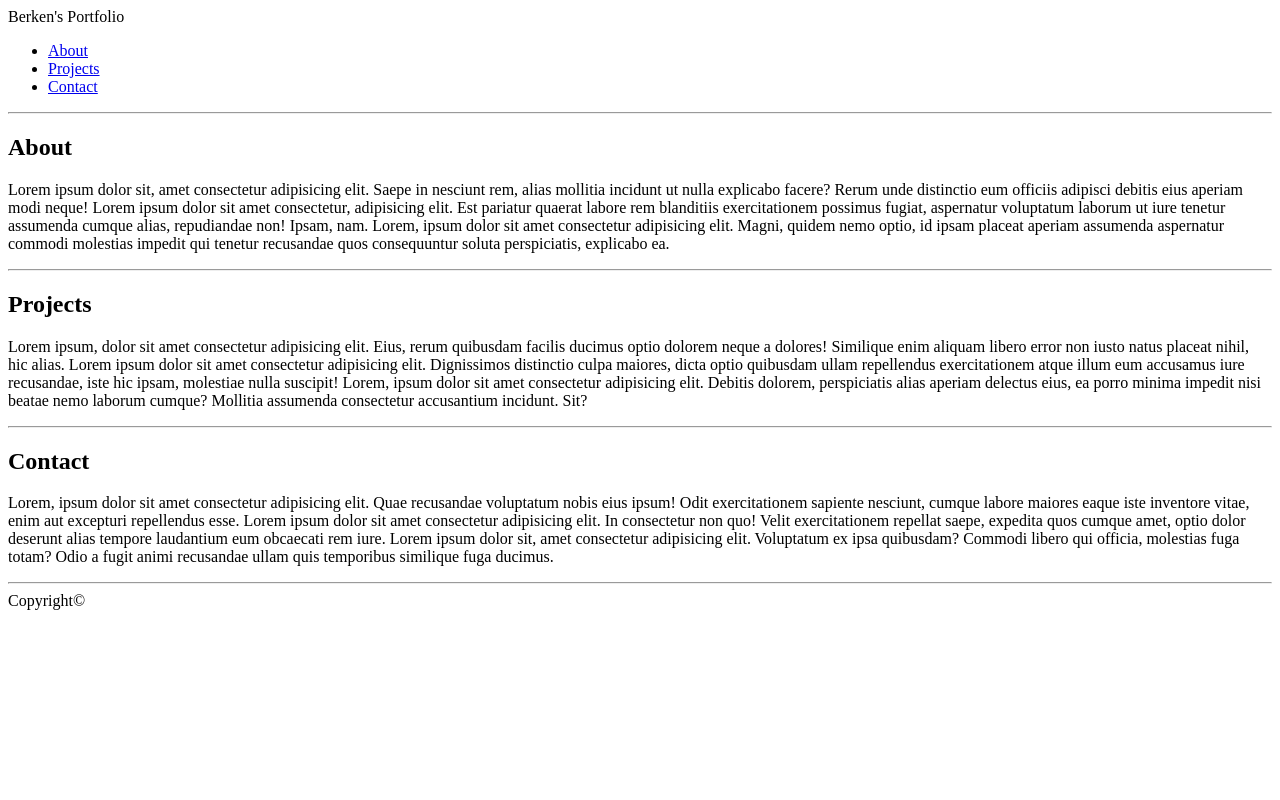
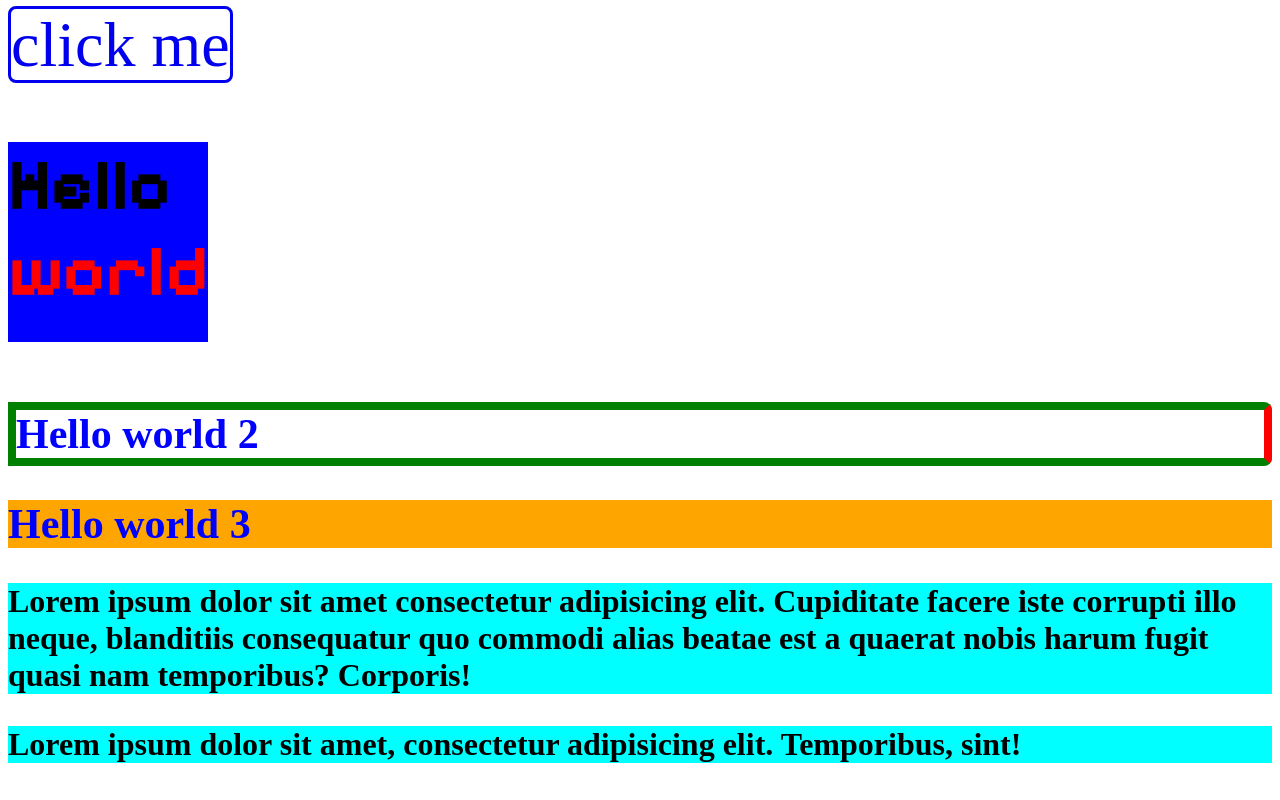
Before and after one commit to BerkenA/week-2-html-css, a plain HTML site: page index.html in a window 1280 px wide. Drawn offline with Linux system fonts and the light colour scheme; a web font is replaced by a local one.

Commit message:
Did some simple CSS learning and playing around with HTML and CSS

```diff
--- /dev/null
+++ b/css/styles.css
@@ -0,0 +1,66 @@
+* {
+
+}
+
+/*This is my
+first heading
+just to remind
+you*/
+#first-heading {
+    background-color:blue;
+    font-size:72px;
+    width: 200px;
+    height: 200px;
+    font-family: 'Pixelify Sans', cursive;
+}
+
+/* #first-heading-sub-word {
+    color: red;
+} */
+
+#first-heading span {
+    color: red;
+}
+
+#second-heading {
+    color:blue;
+    background-color: transparent;
+    border-style: solid;
+    border-width: 8px;
+    border-color: green;
+    /* border-top-style: none; */
+    border-right-color: red;
+    border-top-right-radius: 8px;
+    border-bottom-right-radius: 8px;
+}
+
+#third-heading {
+    color:blue;
+}
+
+.generic-heading {
+    font-size: 42px;
+    background-color: orange;
+}
+
+p {
+    background-color: aqua;
+    font-size: 32px;
+    font-weight: bold;
+}
+
+a {
+    font-size: 64px;
+    border-style: solid;
+    border-radius: 8px;
+    text-decoration: none;
+    /* text-decoration: none; fjerner streken under linken */
+}
+
+a:hover {
+    background-color: lightgreen;
+}
+/* body {
+    background-size: contain;
+    background: url(../images/can.jpg) no-repeat;
+} */
--- /dev/null
+++ b/css/task.css
@@ -0,0 +1,22 @@
+body {
+    margin: 0px;
+}
+
+section {
+    background-color:#DC2E2E;
+    width: 100%;
+    height: 128px;
+}
+
+#green-section {
+    background-color: #385B37;
+    width: 100%;
+    height: 686px;
+}
+
+#blue-section {
+    background-color: #0057FF;
+    width: 100%;
+    height: 210px
+
+}
--- a/index.html
+++ b/index.html
@@ -1,75 +1,40 @@
 <!DOCTYPE html>
-<html lang="en" style="scroll-behavior: smooth;">
+<html lang="en">
     <head>
         <meta charset="UTF-8"/>
-    <meta name="viewport" content="width=device-width, initial-scale=1.0"/>
-    <meta name="keywords" content="coding, projects, berken, looking for job, developer">
-    <meta name="author" content="Berken Ates">
-    <meta name="description" content="A portfolio for Berken Ates, front end developer">
-    <!-- <link rel="stylesheet" href="" dette er for å linke til CSS. Du har en egen fil med CSS som du putter inn i href=""  -->
-    <link rel="stylesheet" href=""
-    <title>Berken's Portfolio</title>
+        <title>
+            Day 2 week 2
+        </title>
+        <link
+        rel="preconnect"
+        href="https://fonts.googleapis.com">
+        <link
+        rel="preconnect"
+        href="https://fonts.gstatic.com"
+        crossorigin>
+        <link
+        href="https://fonts.googleapis.com/css2?family=Mooli&family=Pixelify+Sans:wght@500;700&display=swap" rel="stylesheet">
+        <link
+            rel="stylesheet"
+            type="text/css"
+            href="css/styles.css"/>
     </head>
-
     <body>
-
-    <header>
-        <nav>
-            <ul>
-                <li>
-                    <a href="#about">
-                        About
-                    </a>
-                </li>
-                <li>
-                    <a href="#projects">
-                        Projects
-                    </a>
-                </li>
-                <li>
-                    <a href="#contact">
-                        Contact
-                    </a>
-                </li>
-            </ul>
-        </nav>
-    </header>
-
-    <main>
-
-        <hr>
-         <!-- <hr> skaper en linje  -->
-        <section id="about">
-            <h2>About</h2>
+        <a href="#">click me</a>
+        <h2 id="first-heading" class="generic-heading">
+            Hello <span>world</span>
+        </h2>
+        <h2 id="second-heading" class="generic-heading">
+            Hello world 2
+        </h2>
+        <h2 id="third-heading" class="generic-heading">
+            Hello world 3
+        </h2>
         <p>
-                Lorem ipsum dolor sit, amet consectetur adipisicing elit. Saepe in nesciunt rem, alias mollitia incidunt ut nulla explicabo facere? Rerum unde distinctio eum officiis adipisci debitis eius aperiam modi neque! Lorem ipsum dolor sit amet consectetur, adipisicing elit. Est pariatur quaerat labore rem blanditiis exercitationem possimus fugiat, aspernatur voluptatum laborum ut iure tenetur assumenda cumque alias, repudiandae non! Ipsam, nam. Lorem, ipsum dolor sit amet consectetur adipisicing elit. Magni, quidem nemo optio, id ipsam placeat aperiam assumenda aspernatur commodi molestias impedit qui tenetur recusandae quos consequuntur soluta perspiciatis, explicabo ea.
+            Lorem ipsum dolor sit amet consectetur adipisicing elit. Cupiditate facere iste corrupti illo neque, blanditiis consequatur quo commodi alias beatae est a quaerat nobis harum fugit quasi nam temporibus? Corporis!
         </p>
-        </section>
-
-        <hr>
-        <section id="projects">
-            <h2>Projects</h2>
         <p>
-                Lorem ipsum, dolor sit amet consectetur adipisicing elit. Eius, rerum quibusdam facilis ducimus optio dolorem neque a dolores! Similique enim aliquam libero error non iusto natus placeat nihil, hic alias. Lorem ipsum dolor sit amet consectetur adipisicing elit. Dignissimos distinctio culpa maiores, dicta optio quibusdam ullam repellendus exercitationem atque illum eum accusamus iure recusandae, iste hic ipsam, molestiae nulla suscipit! Lorem, ipsum dolor sit amet consectetur adipisicing elit. Debitis dolorem, perspiciatis alias aperiam delectus eius, ea porro minima impedit nisi beatae nemo laborum cumque? Mollitia assumenda consectetur accusantium incidunt. Sit?
+            Lorem ipsum dolor sit amet, consectetur adipisicing elit. Temporibus, sint!
         </p>
-        </section>
-
-        <hr>
-        <section id="contact">
-            <h2>Contact</h2>
-            <p>
-                Lorem, ipsum dolor sit amet consectetur adipisicing elit. Quae recusandae voluptatum nobis eius ipsum! Odit exercitationem sapiente nesciunt, cumque labore maiores eaque iste inventore vitae, enim aut excepturi repellendus esse. Lorem ipsum dolor sit amet consectetur adipisicing elit. In consectetur non quo! Velit exercitationem repellat saepe, expedita quos cumque amet, optio dolor deserunt alias tempore laudantium eum obcaecati rem iure. Lorem ipsum dolor sit, amet consectetur adipisicing elit. Voluptatum ex ipsa quibusdam? Commodi libero qui officia, molestias fuga totam? Odio a fugit animi recusandae ullam quis temporibus similique fuga ducimus.
-            </p>
-        </section>
-
-    </main>
-
-    <hr>
-
-    <footer>
-        Copyright&copy;
-    </footer>
-
     </body>
-
 </html>
```
Also changed, not shown: cutted-out.html (added, +58 -0 lines), index-3.html (added, +26 -0 lines), task.html (added, +24 -0 lines), assets/images/picture.jpg (added), 1 other file. Lines whose indentation alone changed are shown as unchanged.
